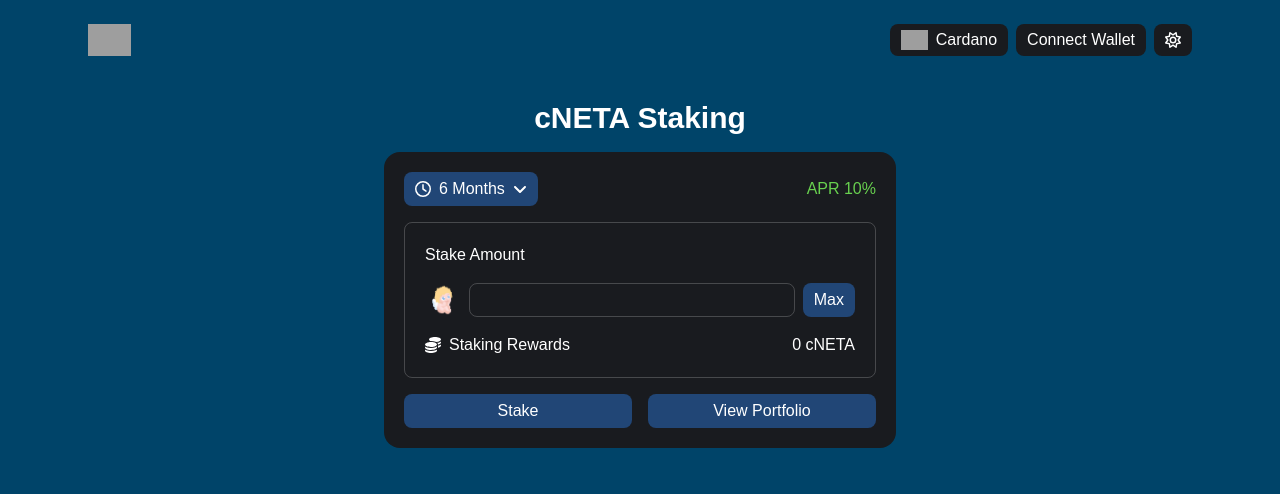
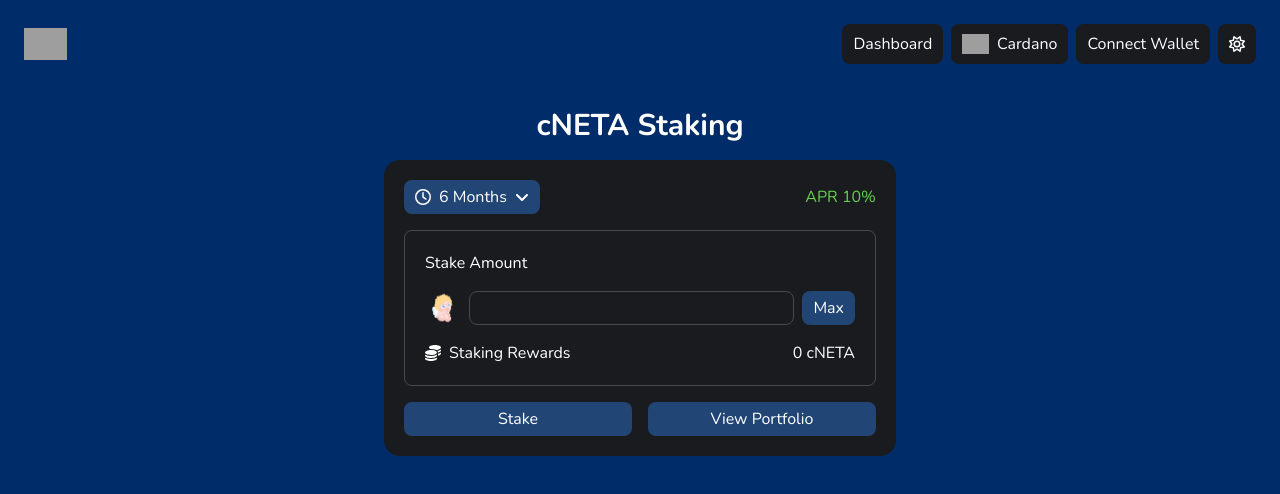
Before and after one commit to andrehafner/anetabtc.io, a Next.js app in the folder client/: page /cardano in a window 1280 px wide. Shown: the top 494 px of the page. Built offline with nearby package versions, Linux system fonts and the light colour scheme; grey boxes are pictures that could not be loaded.

Commit message:
chore/client: ui revamp and number i18n

```diff
--- a/client/components/Header/ChainSwitch.tsx
+++ b/client/components/Header/ChainSwitch.tsx
@@ -21,7 +21,7 @@ const ChainSwitch = () => {
           <div className="px-2.5 w-28 py-1 clickable button rounded-lg flex items-center gap-2 box-content">
             <CardanoLogo></CardanoLogo>
             <div>Cardano</div>
-            {pathname === "/cardano" ? (
+            {pathname.includes("/cardano") ? (
               <FontAwesomeIcon
                 className="text-agreen h-2 ml-auto"
                 icon={faPowerOff}
@@ -33,7 +33,7 @@ const ChainSwitch = () => {
           <div className="px-2.5 w-28 py-1 clickable button rounded-lg flex items-center gap-2 box-content">
             <ErgoLogo></ErgoLogo>
             <div>Ergo</div>
-            {pathname === "/ergo" ? (
+            {pathname.includes("/ergo") ? (
               <FontAwesomeIcon
                 className="text-agreen h-2 ml-auto"
                 icon={faPowerOff}
@@ -46,7 +46,7 @@ const ChainSwitch = () => {
   };
 
   return (
-    <div className="h-full relative" ref={ref}>
+    <div className="h-10 relative" ref={ref}>
       {pathname.includes(Blockchain.cardano) ? (
         <div
           className="relative clickable component h-full px-2.5 rounded-lg flex items-center gap-2"
--- a/client/components/Header/ThemeSwitch.tsx
+++ b/client/components/Header/ThemeSwitch.tsx
@@ -11,7 +11,7 @@ const ThemeSwitch = () => {
 
   return (
     <button
-      className="clickable component h-full px-2.5 rounded-lg flex items-center"
+      className="h-10 clickable component px-2.5 rounded-lg flex items-center"
       onClick={() => dispatch(toggleTheme())}
     >
       <FontAwesomeIcon
--- a/client/components/Header/WalletCardano/index.tsx
+++ b/client/components/Header/WalletCardano/index.tsx
@@ -56,7 +56,7 @@ const WalletCardano = () => {
 
   return (
     <>
-      <div className="relative h-full">
+      <div className="relative h-10">
         <div
           className="clickable component h-full px-2.5 rounded-lg flex items-center"
           onClick={handleOnClick}
--- a/client/components/Header/WalletErgo/index.tsx
+++ b/client/components/Header/WalletErgo/index.tsx
@@ -65,7 +65,7 @@ const WalletCardano = () => {
           <div>Nautilus Wallet not found</div>
         </Modal>
       ) : null}
-      <div className="relative h-full">
+      <div className="relative h-10">
         <div
           className="clickable component h-full px-2.5 rounded-lg flex items-center"
           onClick={handleOnClick}
--- a/client/components/Header/index.tsx
+++ b/client/components/Header/index.tsx
@@ -26,20 +26,25 @@ const Header: React.FC = () => {
   };
 
   return (
-    <div className="md:h-20 p-6 flex flex-col gap-4 md:gap-0 md:flex-row items-center">
-      <div className="h-8 md:h-full gap-2 flex flex-row items-center">
+    <div className="p-6 flex flex-col gap-4 md:gap-0 md:flex-row items-center">
+      <div className="gap-2 flex flex-row items-center">
         <Link href="/">
           <img
-            className="h-full cursor-pointer"
+            className="h-10 cursor-pointer h-8"
             src={`/logo-theme-${theme}.png`}
           ></img>
         </Link>
         {/* <TVL /> */}
       </div>
-      <div className="h-8 md:h-full gap-2 flex flex-row-reverse items-center gap-2 md:ml-auto">
+      <div className="gap-2 flex flex-row-reverse items-center gap-2 md:ml-auto flex-wrap justify-center">
         <ThemeSwitch></ThemeSwitch>
         <RenderWallet></RenderWallet>
         <ChainSwitch></ChainSwitch>
+        <Link href="/dashboard">
+          <button className="h-10 clickable component px-2.5 rounded-lg flex items-center">
+            Dashboard
+          </button>
+        </Link>
       </div>
     </div>
   );
--- a/client/components/Portfolio/NetaStakeBox.tsx
+++ b/client/components/Portfolio/NetaStakeBox.tsx
@@ -2,7 +2,7 @@ import { useState } from "react";
 
 import { INetaStakeBox } from "@entities/ergo";
 import { Currency } from "@entities/app";
-import { shorten } from "@/utils";
+import { i18nNumber, shorten } from "@/utils";
 import useErrorHandler from "@hooks/useErrorHandler";
 import useWallet from "@hooks/useErgoWallet";
 import useUtilModal from "@hooks/useUtilModal";
@@ -78,7 +78,7 @@ export default ({ stakeBox }: Props) => {
       ) : null}
       <div>Stake ID: {shorten(stakeBox.stakeKeyId, 8)}</div>
       <div>
-        Stake Amount: {stakeBox.stakeAmount} {Currency.NETA}
+        Stake Amount: {i18nNumber(stakeBox.stakeAmount, 6)} {Currency.NETA}
       </div>
       <button
         className="clickable button rounded-lg py-1 px-2.5 button-danger w-fit"
--- a/client/components/Portfolio/neta.tsx
+++ b/client/components/Portfolio/neta.tsx
@@ -4,6 +4,7 @@ import NetaStakeBox from "./NetaStakeBox";
 
 import { Blockchain, Currency } from "@entities/app";
 import { INetaPortfolio, INetaStakeBox } from "@entities/ergo";
+import { i18nNumber } from "@/utils";
 
 interface Props {
   portfolio: INetaPortfolio;
@@ -23,7 +24,7 @@ export default ({ portfolio }: Props) => {
               </span>
               {portfolio ? (
                 <div>
-                  Staked {Currency.NETA}: {portfolio.totalStaked}{" "}
+                  Staked {Currency.NETA}: {i18nNumber(portfolio.totalStaked, 6)}{" "}
                   {Currency.NETA}
                 </div>
               ) : (
--- a/client/layouts/Layout.tsx
+++ b/client/layouts/Layout.tsx
@@ -21,10 +21,20 @@ const Layout = ({ children }: { children: JSX.Element }) => {
     <div
       className={`theme-${theme} next-container relative min-h-full w-full flex flex-col items-center`}
     >
-      <div className="w-full max-w-6xl">
+      <div className="w-full">
         <UtilModal></UtilModal>
         <Head>
           <link rel="icon" href="/favicon.ico"></link>
+          <link rel="preconnect" href="https://fonts.googleapis.com" />
+          <link
+            rel="preconnect"
+            href="https://fonts.gstatic.com"
+            crossOrigin=""
+          />
+          <link
+            href="https://fonts.googleapis.com/css2?family=Nunito:ital,wght@0,200;0,300;0,400;0,500;0,600;0,700;0,800;0,900;1,200;1,300;1,400;1,500;1,600;1,700;1,800;1,900&display=swap"
+            rel="stylesheet"
+          />
           <title>anetaBTC Staking Platform</title>
         </Head>
         {children}
--- a/client/pages/ergo/portfolio.tsx
+++ b/client/pages/ergo/portfolio.tsx
@@ -71,8 +71,8 @@ export default () => {
           <Loading></Loading>
         ) : (
           <>
+            <StakingStatistic stats={stats}></StakingStatistic>
             <Portfolio portfolio={portfolio}></Portfolio>
-            <StakingStatistic stats={stats}></StakingStatistic>{" "}
           </>
         )}
       </>
--- a/client/styles/globals.css
+++ b/client/styles/globals.css
@@ -9,8 +9,12 @@ body {
   margin: 0;
   width: 100vw;
   height: 100vh;
-  font-family: "Avenir Next Cyr Medium", sans-serif;
-  font-weight: 100;
+  /* font-family: "Avenir Next Cyr Medium", sans-serif; */
+  font-family: "Nunito", sans-serif;
+  /* font-family: -apple-system, BlinkMacSystemFont, 'Segoe UI', 'Roboto', 'Oxygen',
+    'Ubuntu', 'Cantarell', 'Fira Sans', 'Droid Sans', 'Helvetica Neue',
+    sans-serif; */
+  font-weight: 400;
   --gold-color: #ffd700;
 }
 
@@ -35,30 +39,30 @@ input:focus-visible {
       rgba(255, 255, 255, 0.7) 100%
     ),
     linear-gradient(
-      237.67deg,
-      rgba(155, 217, 242, 0) 30.62%,
-      rgba(255, 215, 138, 0.33) 100%
-    ),
-    linear-gradient(
       121.92deg,
       rgba(155, 217, 242, 0) 31.4%,
       rgba(255, 215, 138, 0.33) 100%
     ),
     linear-gradient(
       115.18deg,
-      rgba(186, 168, 230, 0.5) -35.29%,
-      rgba(186, 168, 230, 0) 57.9%
+      rgba(168, 200, 230, 0.5) -35.29%,
+      rgba(168, 200, 230, 0) 57.9%
     ),
     linear-gradient(
       245.41deg,
-      rgba(186, 168, 230, 0.55) -12.18%,
+      rgba(168, 230, 226, 0.55) -12.18%,
       rgba(155, 217, 242, 0) 56.8%
     ),
-    linear-gradient(0deg, rgba(226, 216, 250, 0.12), rgba(226, 216, 250, 0.12)),
-    #bcd4f2;
+    linear-gradient(
+      237.67deg,
+      rgba(179, 233, 255, 0) 30.62%,
+      rgba(255, 215, 138, 0.33) 100%
+    ),
+    linear-gradient(0deg, #b8defa, #b8defa),
+    linear-gradient(0deg, rgba(216, 234, 250, 0.12), rgba(216, 234, 250, 0.12));
   --color: black;
   --component-bg: rgba(255, 255, 255, 1);
-  --button-bg: rgba(200, 214, 245, 1);
+  --button-bg: rgba(185, 221, 255, 1);
   --button-danger-bg: #ff6c6c;
   --clickable-box-shadow: rgb(0 0 0 / 50%);
   --clickable-border-color: rgb(0, 0, 0);
@@ -67,21 +71,31 @@ input:focus-visible {
 
 .theme-dark {
   --body-bg: black;
-  --body-bg: linear-gradient(0deg, #004469, #004469),
+  --body-bg: linear-gradient(0deg, #002c69, #002c69),
+    linear-gradient(
+      122.33deg,
+      rgba(0, 44, 105, 0.5) 0%,
+      rgba(134, 134, 134, 0) 69.38%
+    ),
     linear-gradient(
       180deg,
-      rgba(8, 10, 14, 0.0768) 24.06%,
-      rgba(10, 23, 49, 0.48) 38.02%
+      rgba(0, 68, 105, 0) 55.42%,
+      rgba(0, 0, 0, 0.45) 102.55%
     ),
     linear-gradient(
-      282.69deg,
-      rgba(41, 41, 41, 0) 15.98%,
-      rgba(39, 54, 133, 0.3) 100%
+      238.28deg,
+      rgba(39, 54, 133, 0.65) 0%,
+      rgba(130, 130, 130, 0) 68.22%
     ),
     linear-gradient(
-      246.96deg,
-      rgba(255, 215, 138, 0.0875) -7.94%,
-      rgba(0, 0, 0, 0) 74.69%
+      237.69deg,
+      rgba(45, 45, 45, 0) 30.63%,
+      rgba(188, 212, 242, 0.2) 125.87%
+    ),
+    linear-gradient(
+      120.81deg,
+      rgba(133, 133, 133, 0) 31.32%,
+      rgba(255, 215, 138, 0.2) 123.21%
     );
   --color: white;
   --component-bg: rgba(25, 27, 31, 1);
--- a/client/utils/index.ts
+++ b/client/utils/index.ts
@@ -1,3 +1,9 @@
 export const shorten = (str: string, numberOfChar: number) => {
   return str.slice(0, numberOfChar/2) + '...' + str.slice(-1 * (numberOfChar/2))
 }
+
+export const i18nNumber = (n: number, decimalPlace: number) => {
+  return new Intl.NumberFormat('en-NZ', { minimumFractionDigits: decimalPlace,
+    maximumFractionDigits: decimalPlace
+  }).format(n)
+}
```
Also changed, not shown: client/components/StakingStatistic/neta.tsx (+4 -3 lines).
